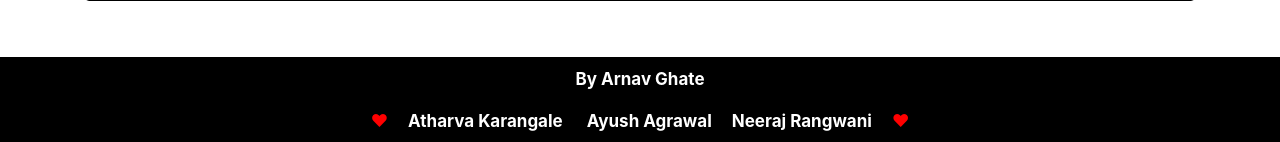
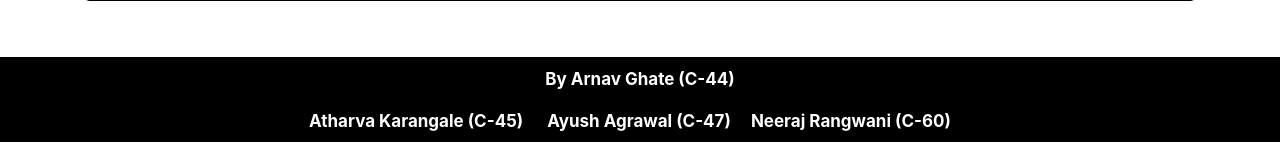
Before and after one commit to ARNAV-GHATE/creditcard-fraud-detection, a Flask app: page / in a window 1280 px wide. Shown: the part 817-959 px from the top of the page. Run offline with Flask 2, Linux system fonts and the light colour scheme; parts of the project's set-up code (start-up, migrations or seed data) failed here and were passed over; some libraries are stand-ins or nearby versions.

Commit message:
added roll number

```diff
--- a/templates/home.html
+++ b/templates/home.html
@@ -265,7 +265,7 @@
             font-weight: bold;
             margin-top: 10px;
           ">
-                By Arnav Ghate
+                By Arnav Ghate (C-44)
             </p>
         </center>
         <!-- <center><p style="color: white;font-size: 17px;font-weight: bold;margin-top: 10px;"><span style="color:red">&#10084;</span>IN COLLABORATION WITH MY TEAM MATES AT RCOEM <span style="color:red">&#10084;</span></p></center> -->
@@ -276,9 +276,9 @@
             font-weight: bold;
             margin-top: 10px;
           ">
-                <span style="color: red;margin-right: 20px;">&#10084;</span>Atharva Karangale<span style="color: red;margin-right: 20px;"></span>
-                Ayush Agrawal<span style="color: red;margin-right: 20px;"></span>Neeraj Rangwani<span
-                    style="color: red;margin-left: 20px;">&#10084;</span>
+                <span style=margin-right: 20px;"></span>Atharva Karangale (C-45)<span style="color: red;margin-right: 20px;"></span>
+                Ayush Agrawal (C-47)<span style="color: red;margin-right: 20px;"></span>Neeraj Rangwani (C-60)<span
+                    style="color: red;margin-left: 20px;"></span>
             </p>
         </center>
     </footer>
```
